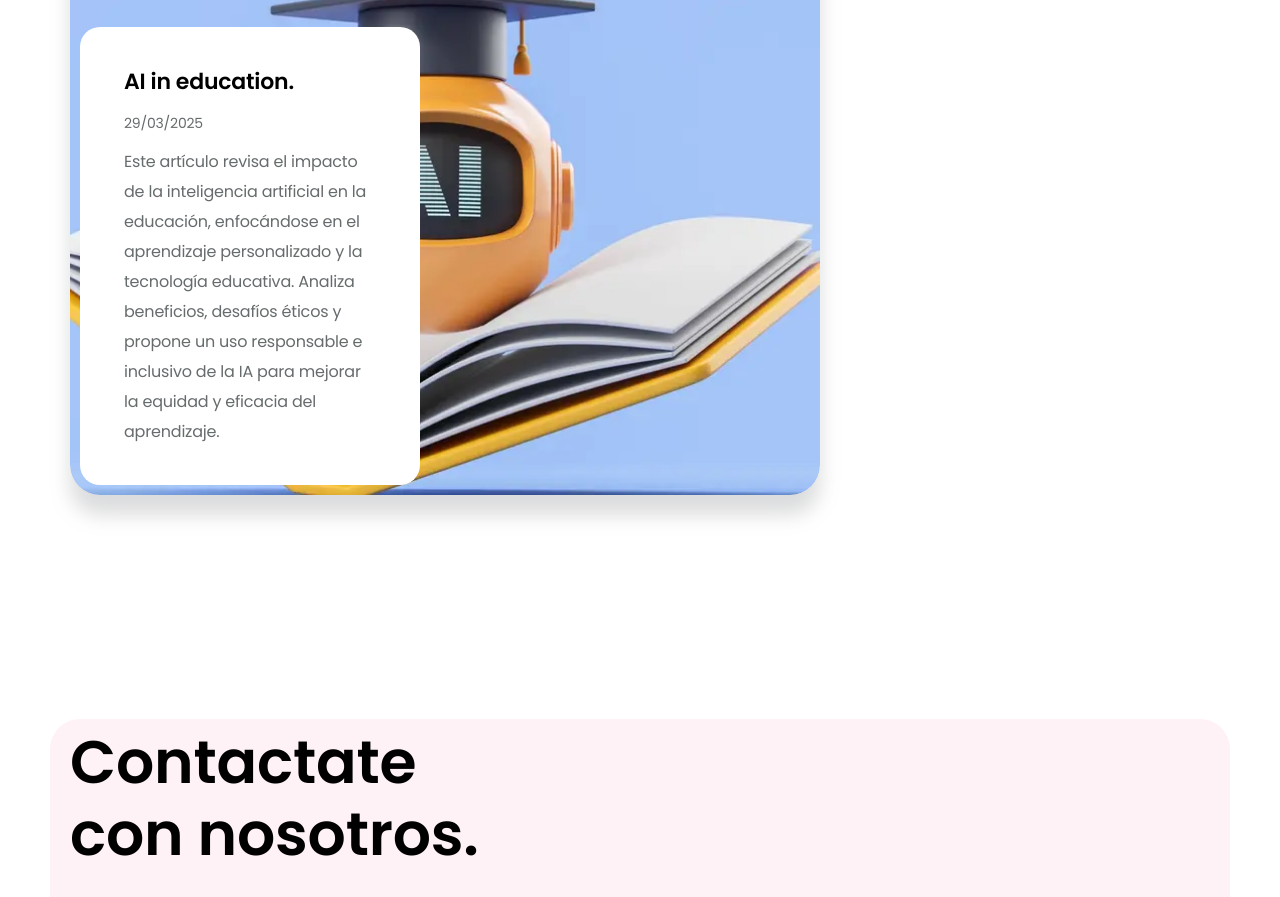
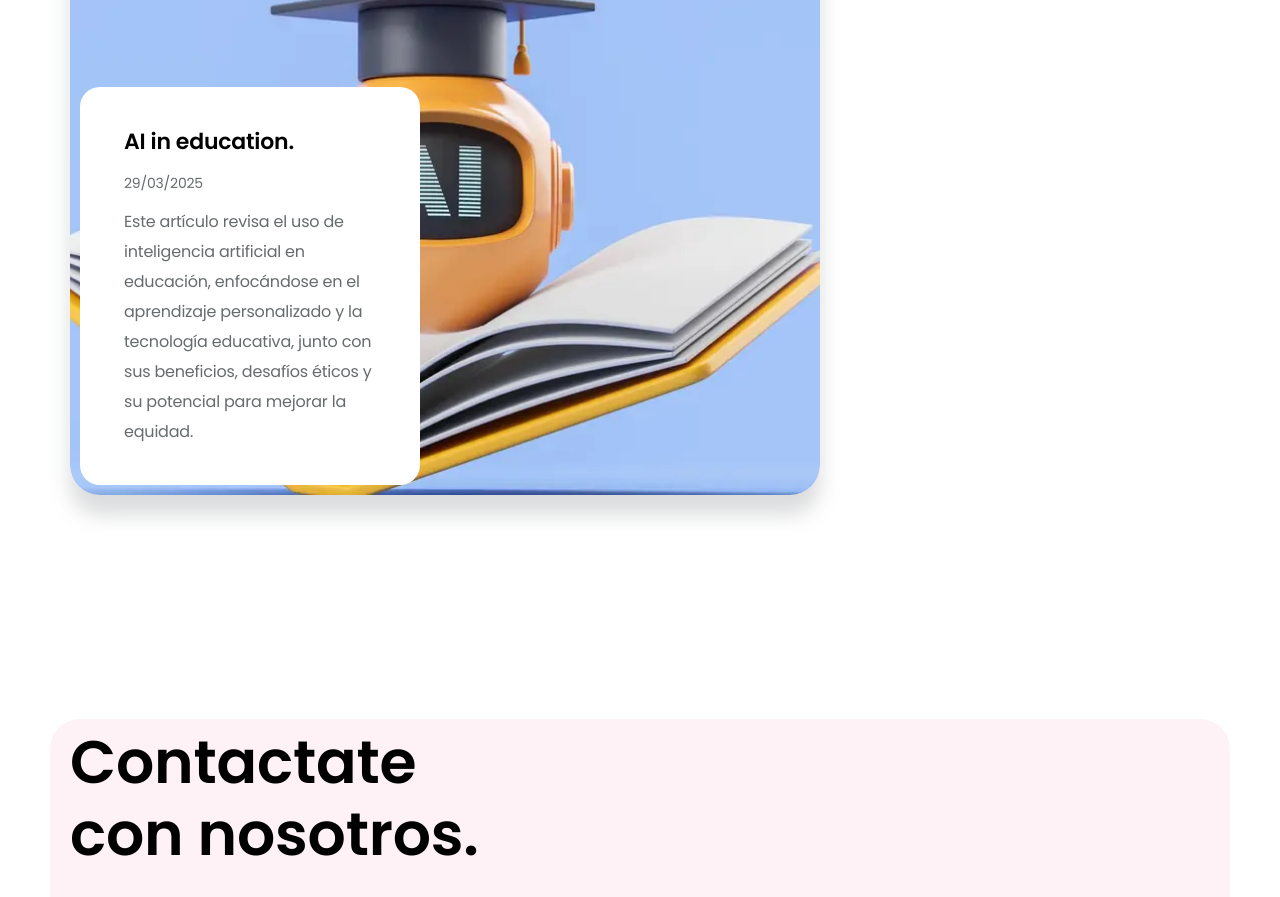
Before and after one commit to matiaskelman/Rikap-Landing, a plain HTML site: page blog.html in a window 1280 px wide. Shown: the part 999-1896 px from the top of the page. Drawn offline with Linux system fonts and the light colour scheme; a script that the page names is missing.

Commit message:
actualizado

```diff
--- a/blog.html
+++ b/blog.html
@@ -6,7 +6,7 @@
     <meta name="viewport" content="width=device-width, initial-scale=1, shrink-to-fit=no">
     <title>Rikap- Blog</title>
 
-    <link rel="apple-touch-icon" sizes="180x180" href="assets/favicon/apple-touch-icon.png">
+    <link rel="apple-touch-icon" sizes="180x180" href="assets/favicon/isotipo naranja.png">
   <link rel="icon" type="image/png" sizes="32x32" href="assets/favicon/isotipo naranja.png">
   <link rel="icon" type="image/png" sizes="16x16" href="assets/favicon/isotipo naranja.png">
   <link rel="manifest" href="assets/favicon/isotipo naranja.png">
@@ -115,7 +115,7 @@
                                     <div class="blog__single-info">
                                         <h3>AI in education.</h3>
                                         <h4>29/03/2025</h4>
-                                        <p class="paragraph dark">Este artículo revisa el impacto de la inteligencia artificial en la educación, enfocándose en el aprendizaje personalizado y la tecnología educativa. Analiza beneficios, desafíos éticos y propone un uso responsable e inclusivo de la IA para mejorar la equidad y eficacia del aprendizaje. </p>
+                                        <p class="paragraph dark">Este artículo revisa el uso de inteligencia artificial en educación, enfocándose en el aprendizaje personalizado y la tecnología educativa, junto con sus beneficios, desafíos éticos y su potencial para mejorar la equidad.</p>
                                     </div>
                                 </div>
                             </a>
```
Also changed, not shown: index.html (+1 -1 lines).
